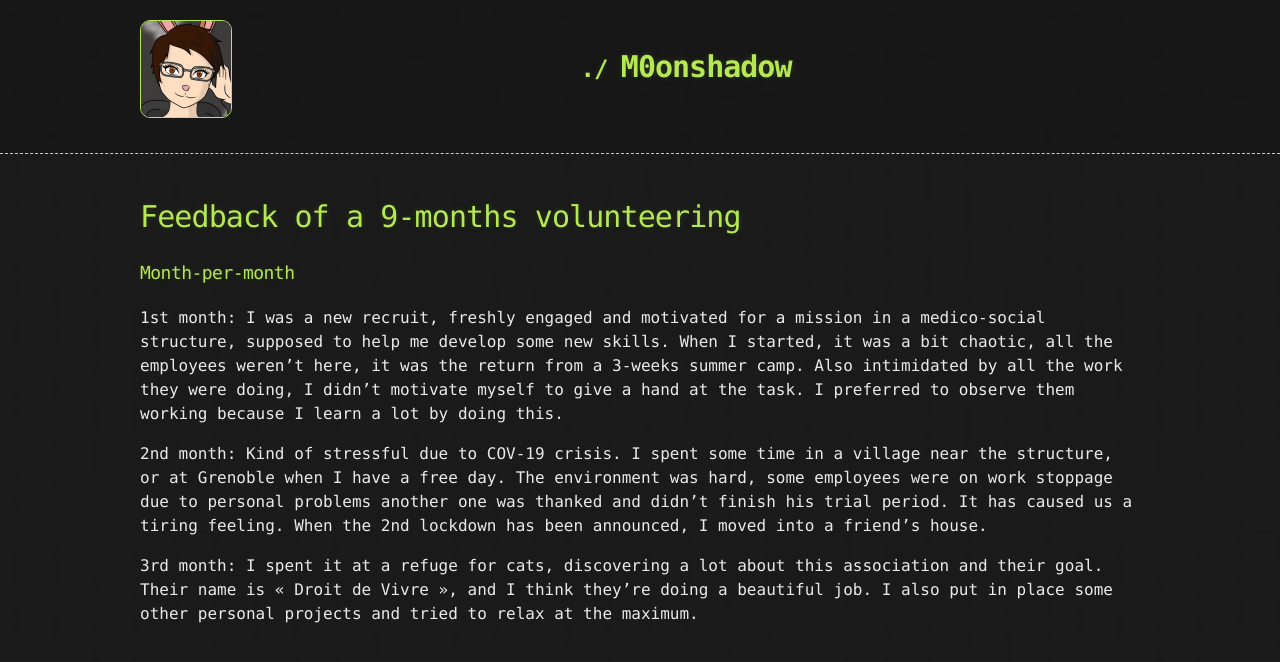
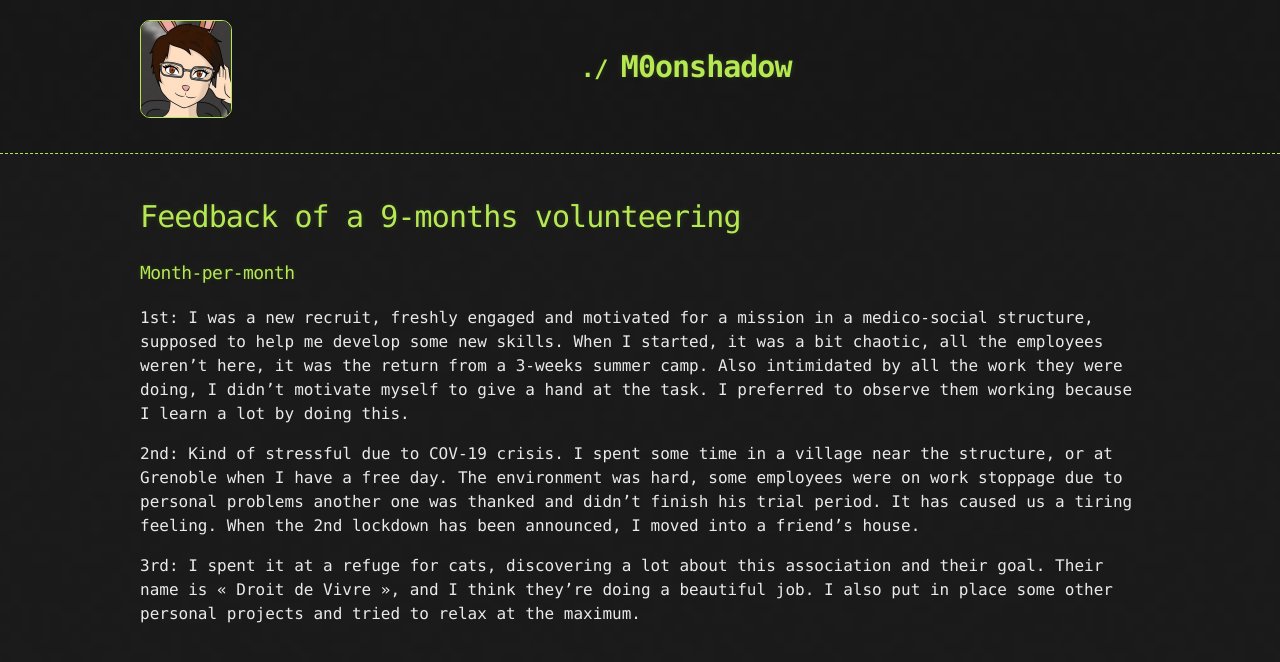
Before and after one commit to M0onshadow/M0onshadow.github.io, a Jekyll site: the page built from radnstuff/feedback.md, in a window 1280 px wide. Shown: the top 662 px of the page. Built offline with Jekyll 4.4.1, drawn with Linux system fonts in a browser that asks for light colours; the repository's description, which GitHub fills in, is left out; our own code applies the rules of GitHub Pages for plain Markdown files.

Commit message:
Update feedback.md

```diff
--- a/radnstuff/feedback.md
+++ b/radnstuff/feedback.md
@@ -5,9 +5,9 @@ layout: default
 # Feedback of a 9-months volunteering
 ### Month-per-month
 
-1st month: I was a new recruit, freshly engaged and motivated for a mission in a medico-social structure, supposed to help me develop some new skills. When I started, it was a bit chaotic, all the employees weren’t here, it was the return from a 3-weeks summer camp. Also intimidated by all the work they were doing, I didn’t motivate myself to give a hand at the task. I preferred to observe them working because I learn a lot by doing this.
+1st: I was a new recruit, freshly engaged and motivated for a mission in a medico-social structure, supposed to help me develop some new skills. When I started, it was a bit chaotic, all the employees weren’t here, it was the return from a 3-weeks summer camp. Also intimidated by all the work they were doing, I didn’t motivate myself to give a hand at the task. I preferred to observe them working because I learn a lot by doing this.
 
-2nd month: Kind of stressful due to COV-19 crisis. I spent some time in a village near the structure, or at Grenoble when I have a free day. The environment was hard, some employees were on work stoppage due to personal problems another one was thanked and didn’t finish his trial period. It has caused us a tiring feeling. When the 2nd lockdown has been announced, I moved into a friend’s house.
+2nd: Kind of stressful due to COV-19 crisis. I spent some time in a village near the structure, or at Grenoble when I have a free day. The environment was hard, some employees were on work stoppage due to personal problems another one was thanked and didn’t finish his trial period. It has caused us a tiring feeling. When the 2nd lockdown has been announced, I moved into a friend’s house.
 
-3rd month: I spent it at a refuge for cats, discovering a lot about this association and their goal. Their name is « Droit de Vivre », and I think they’re doing a beautiful job.
+3rd: I spent it at a refuge for cats, discovering a lot about this association and their goal. Their name is « Droit de Vivre », and I think they’re doing a beautiful job.
 I also put in place some other personal projects and tried to relax at the maximum.
```
